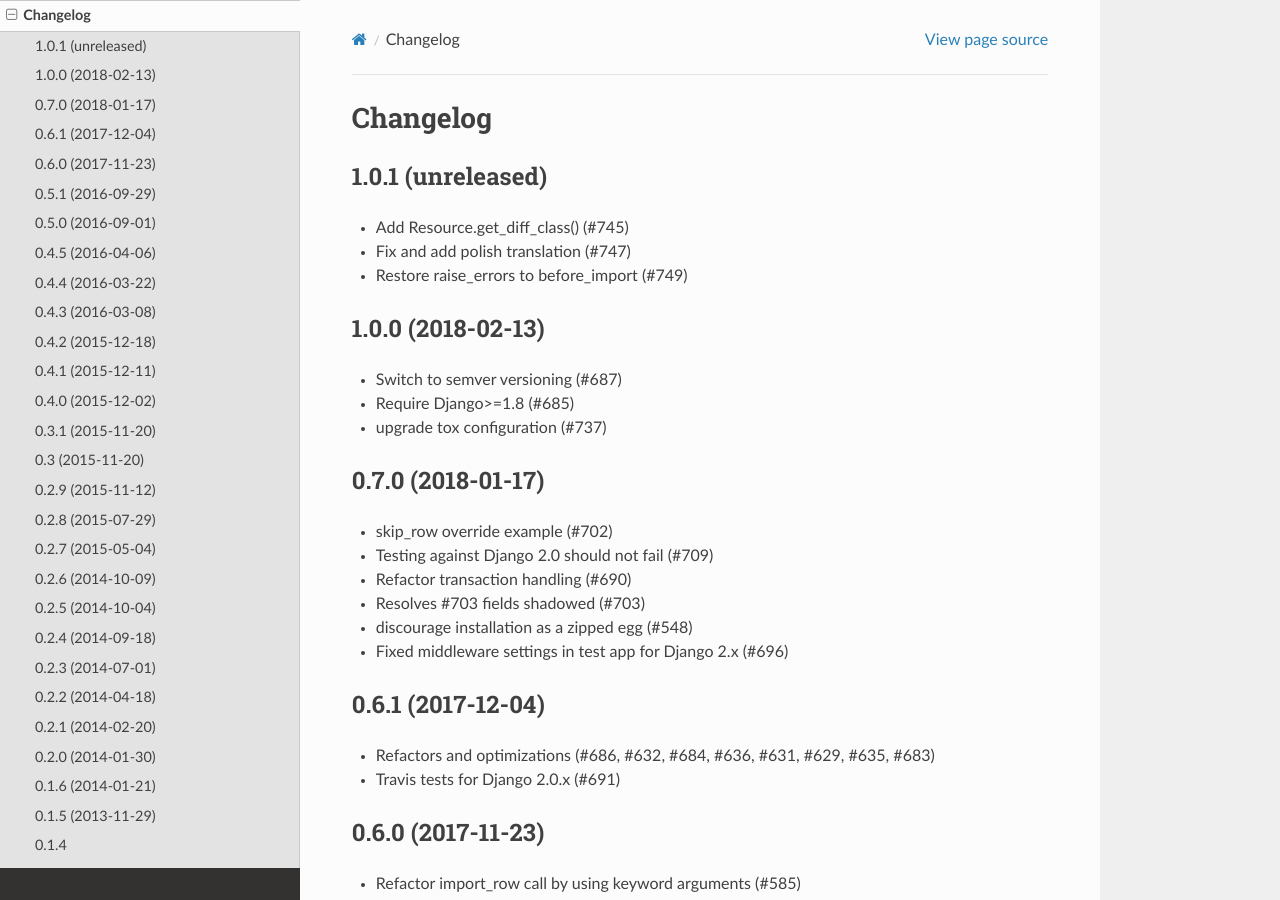
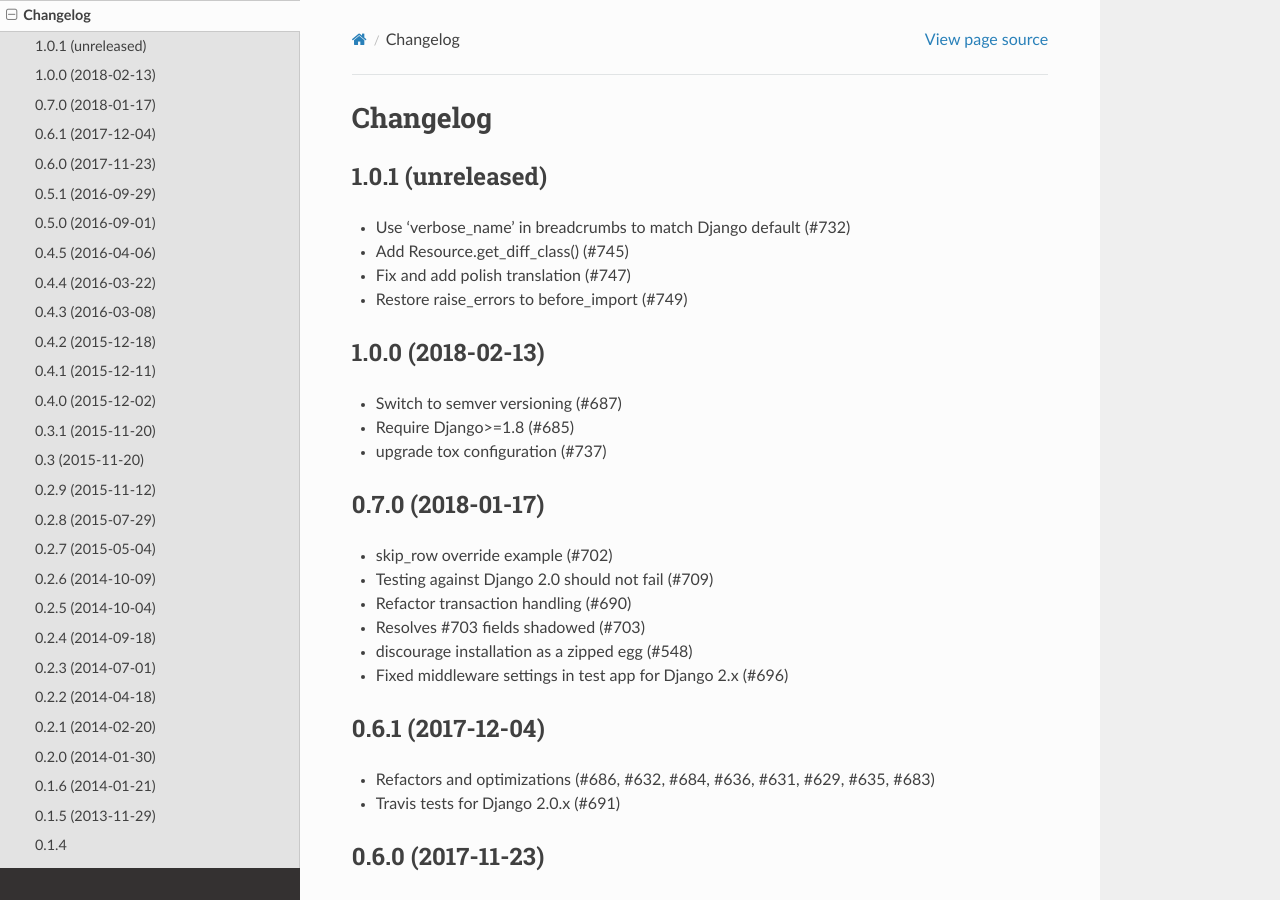
Before and after one commit to django-import-export/django-import-export, a Sphinx documentation site: the page built from docs/changelog.rst, in a window 1280 px wide and 900 px high. Built offline with Sphinx 7.4.7 and the Read the Docs theme 2.0.0, drawn with Linux system fonts in a browser that asks for light colours.

Commit message:
Update changelog.rst

```diff
--- a/docs/changelog.rst
+++ b/docs/changelog.rst
@@ -4,6 +4,8 @@ Changelog
 
 1.0.1 (unreleased)
 ------------------
+
+- Use 'verbose_name' in breadcrumbs to match Django default (#732)
 
 - Add Resource.get_diff_class() (#745)
 
```
